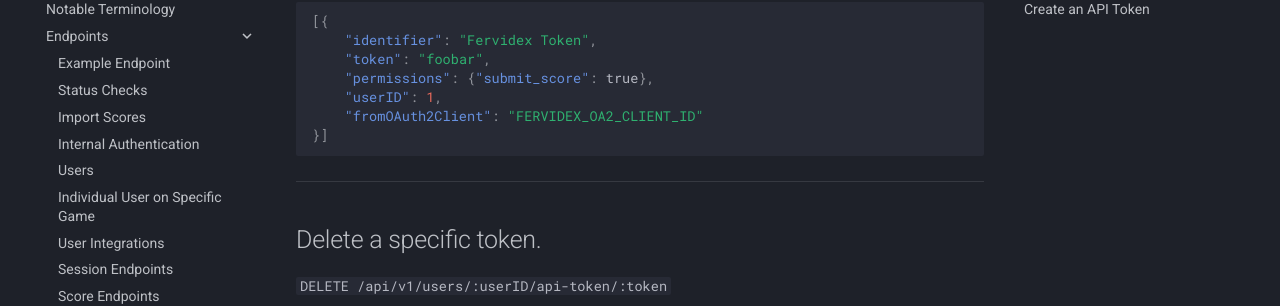
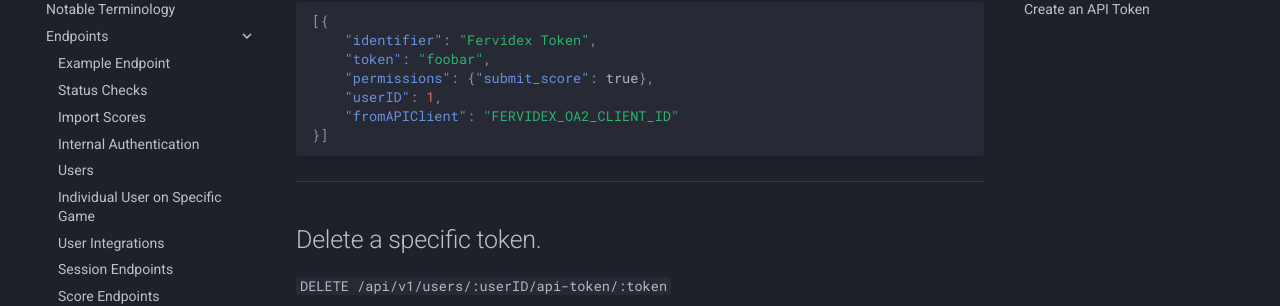
Before and after one commit to zkrising/Tachi, an MkDocs documentation site: the page built from docs/docs/api/routes/api-tokens.md, in a window 1280 px wide and 1400 px high, scrolled down 923 px. Shown: the part 153-459 px from the top of the window. Built offline with MkDocs 1.6.1 and Material for MkDocs 9.7.7, drawn with Linux system fonts in a browser that asks for light colours; some of the changed text lies outside the part shown.

Commit message:
Update api-tokens.md

````diff
--- a/docs/docs/api/routes/api-tokens.md
+++ b/docs/docs/api/routes/api-tokens.md
@@ -36,7 +36,7 @@ GET /api/v1/users/1/api-tokens
 	"token": "foobar",
 	"permissions": {"submit_score": true},
 	"userID": 1,
-	"fromOAuth2Client": "FERVIDEX_OA2_CLIENT_ID"
+	"fromAPIClient": "FERVIDEX_OA2_CLIENT_ID"
 }]
 ```
 
@@ -82,7 +82,7 @@ DELETE /api/v1/users/1/api-token/foobar
 
 !!! info
 	If using ClientID for permissions, the clientID will be pinned to the
-	token you've created as `fromOAuth2Client`. You can only have one
+	token you've created as `fromAPIClient`. You can only have one
 	API Token per OAuth2 client, and will get a 409 if you repeat the request.
 
 ### Response
````
